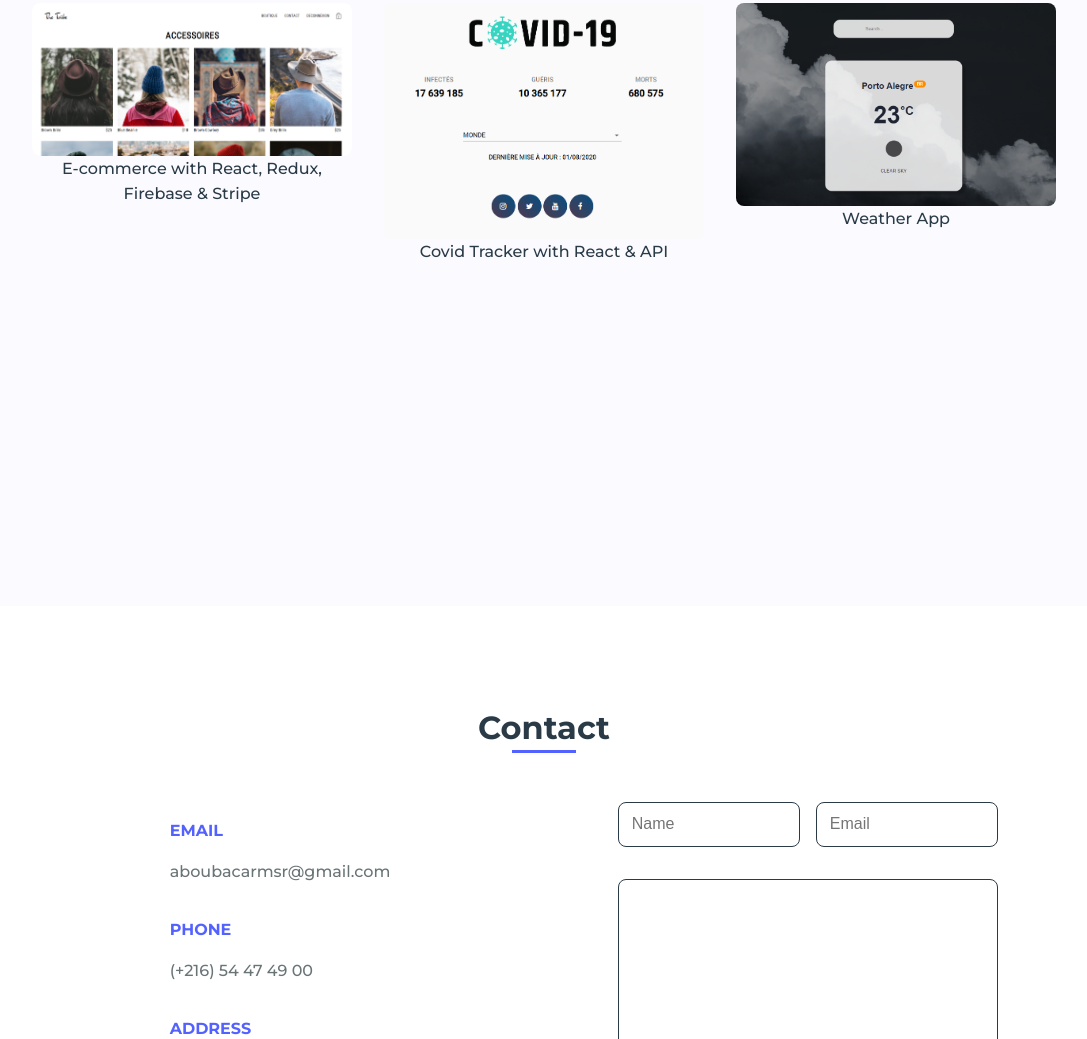
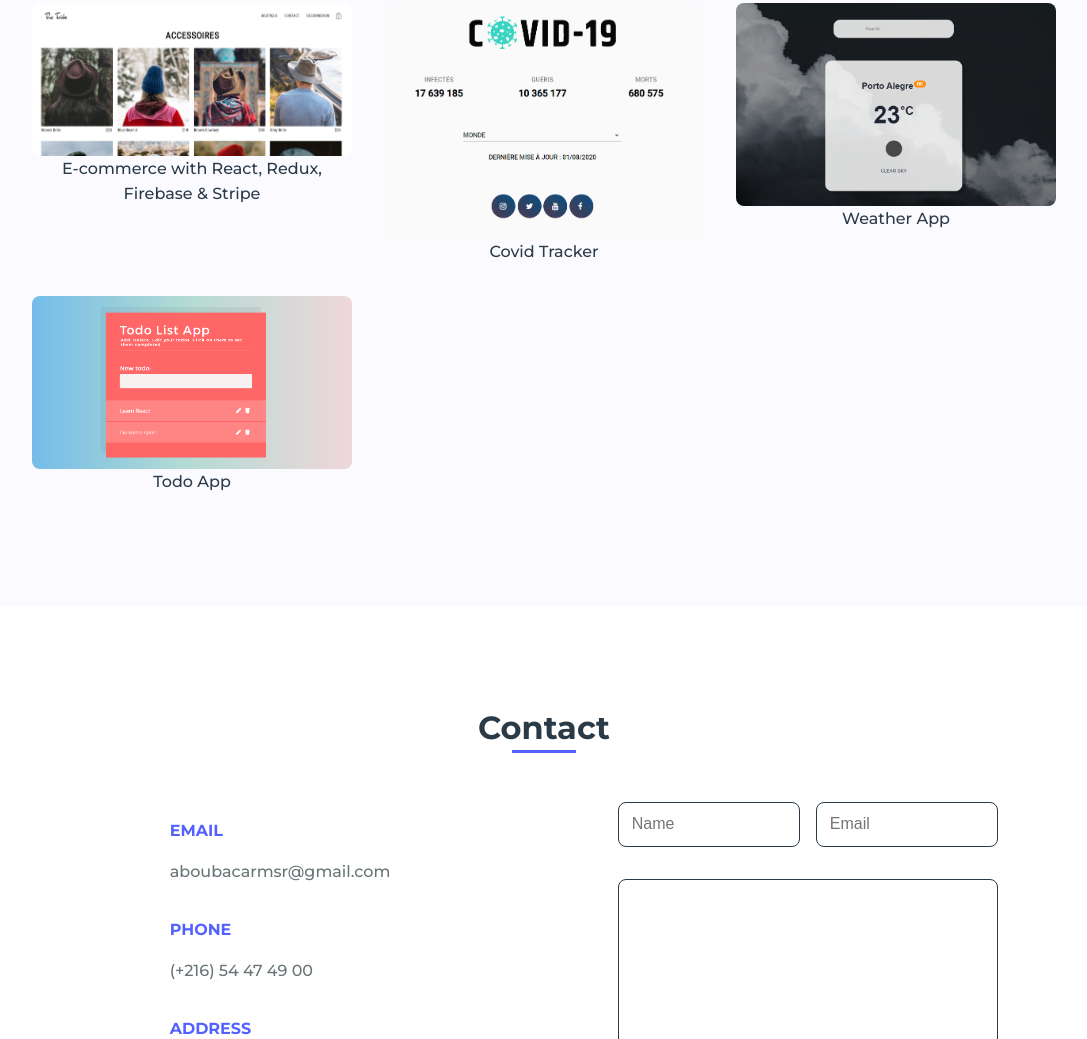
Before and after one commit to aboubacarmsr/my-portfolio, a plain HTML site: page index.html in a window 1280 px wide. Shown: the part 2223-3262 px from the top of the page, without its empty margins (96-1183 px from the left). Drawn offline with nearby package versions, Linux system fonts and the light colour scheme.

Commit message:
added todolist app

```diff
--- a/index.html
+++ b/index.html
@@ -170,7 +170,7 @@
               </div>
             </div>
             <div class="description">
-              Covid Tracker with React & API
+              Covid Tracker
             </div>
           </div>
 
@@ -189,6 +189,24 @@
             </div>
             <div class="description">
               Weather App
+            </div>
+          </div>
+
+          <div>
+            <div class="portfolio__img">
+              <img src="assets/img/todo.PNG" alt="todo" />
+
+              <div class="portfolio__link">
+                <a
+                  href="https://festive-engelbart-271e05.netlify.app/"
+                  target="_blank"
+                  class="portfolio__link-name"
+                  >Live view</a
+                >
+              </div>
+            </div>
+            <div class="description">
+              Todo App
             </div>
           </div>
         </div>
```
Also changed, not shown: assets/img/about.jpg (deleted), assets/img/todo.PNG (added), assets/img/work1.jpg (deleted).
